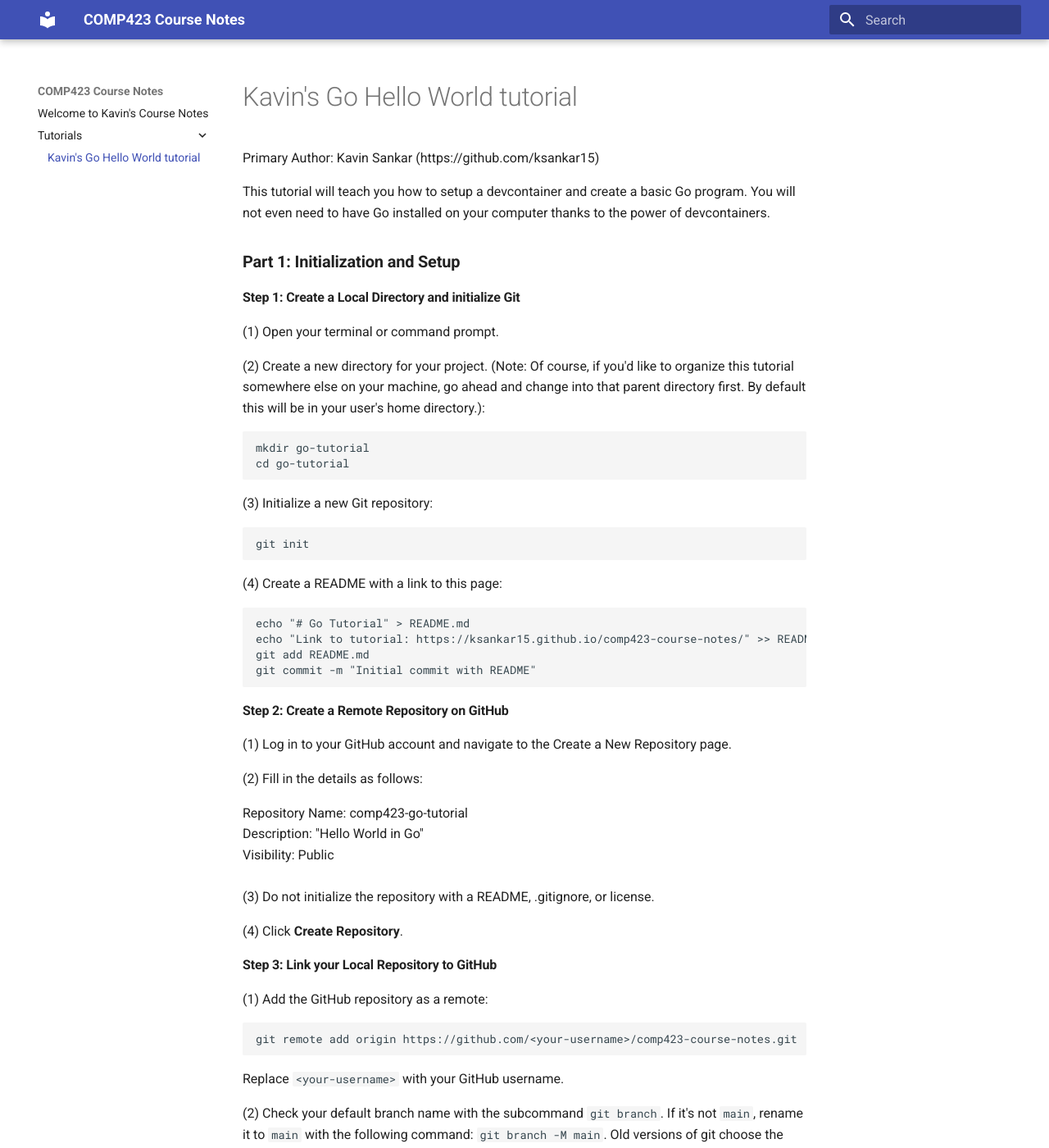
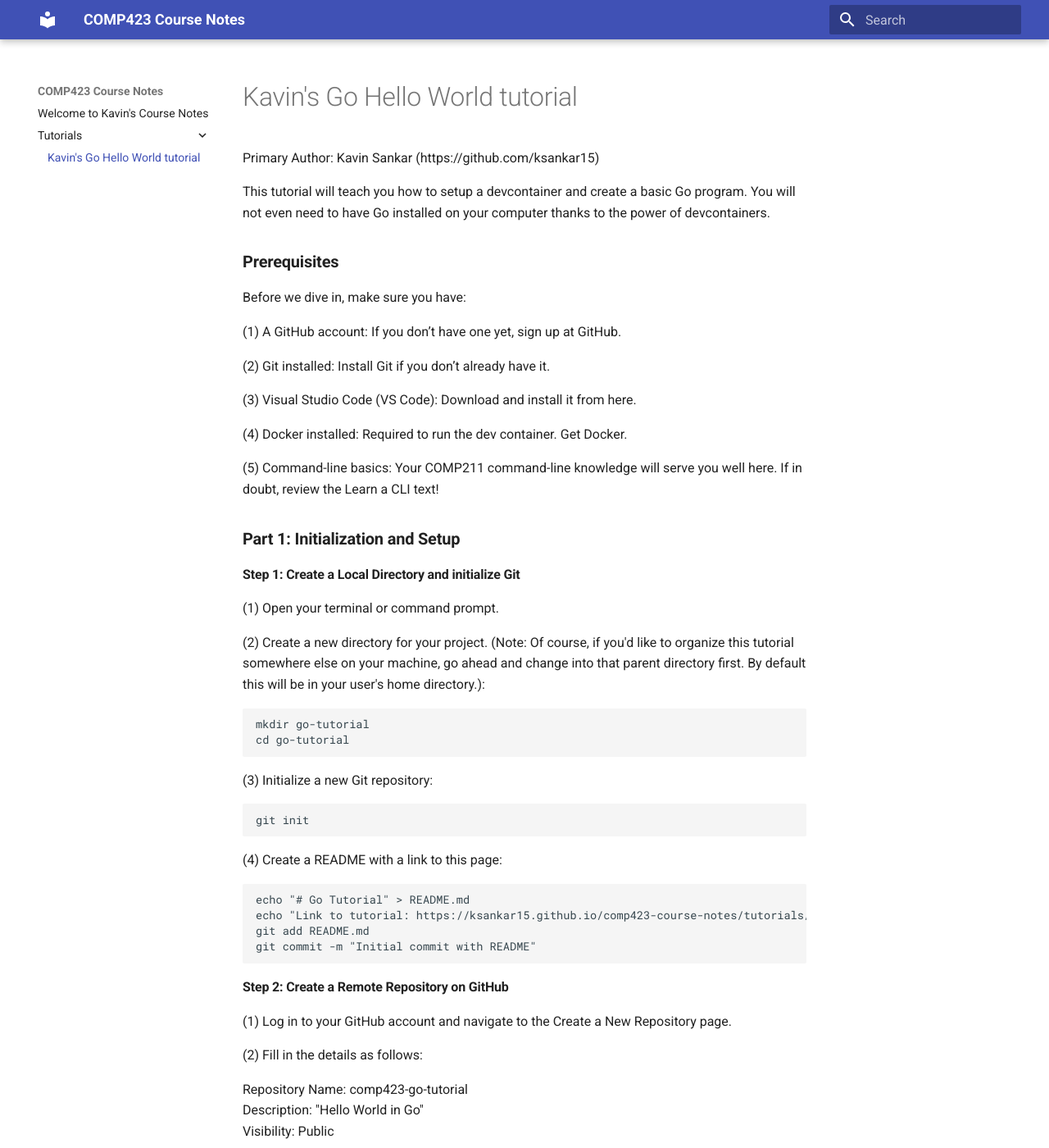
Before and after one commit to ksankar15/comp423-course-notes, an MkDocs documentation site: the page built from docs/tutorials/go-setup.md, in a window 1280 px wide and 1400 px high. Shown: the whole window at 82% size. Built offline with MkDocs 1.6.1 and Material for MkDocs 9.7.7, drawn with Linux system fonts in a browser that asks for light colours; some of the changed text lies outside the part shown.

Commit message:
sid changes

```diff
--- a/docs/tutorials/go-setup.md
+++ b/docs/tutorials/go-setup.md
@@ -3,6 +3,20 @@
 Primary Author: Kavin Sankar (https://github.com/ksankar15)
 
 This tutorial will teach you how to setup a devcontainer and create a basic Go program. You will not even need to have Go installed on your computer thanks to the power of devcontainers.
+
+<h3><strong>Prerequisites</strong></h3>
+
+Before we dive in, make sure you have:
+
+(1) A GitHub account: If you don’t have one yet, sign up at GitHub.
+
+(2) Git installed: Install Git if you don’t already have it.
+
+(3) Visual Studio Code (VS Code): Download and install it from here.
+
+(4) Docker installed: Required to run the dev container. Get Docker.
+
+(5) Command-line basics: Your COMP211 command-line knowledge will serve you well here. If in doubt, review the Learn a CLI text!
 
 <h3><strong>Part 1: Initialization and Setup</strong></h3>
 
@@ -22,7 +36,7 @@
 (4) Create a README with a link to this page:
 
     echo "# Go Tutorial" > README.md
-    echo "Link to tutorial: https://ksankar15.github.io/comp423-course-notes/" >> README.md
+    echo "Link to tutorial: https://ksankar15.github.io/comp423-course-notes/tutorials/go-setup/" >> README.md
     git add README.md
     git commit -m "Initial commit with README"
 
--- a/mkdocs.yml
+++ b/mkdocs.yml
@@ -1,3 +1,8 @@
 site_name: COMP423 Course Notes
 theme:
   name: material
+
+markdown_extensions:
+  - admonition
+  - pymdownx.details
+  - pymdownx.superfences
```
Also changed, not shown: other parts of docs/tutorials/go-setup.md (+5 -1 lines).
